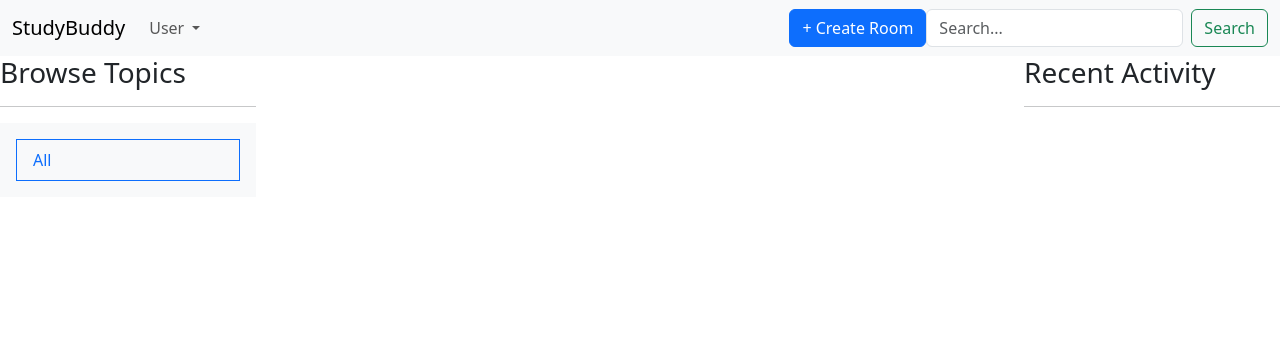
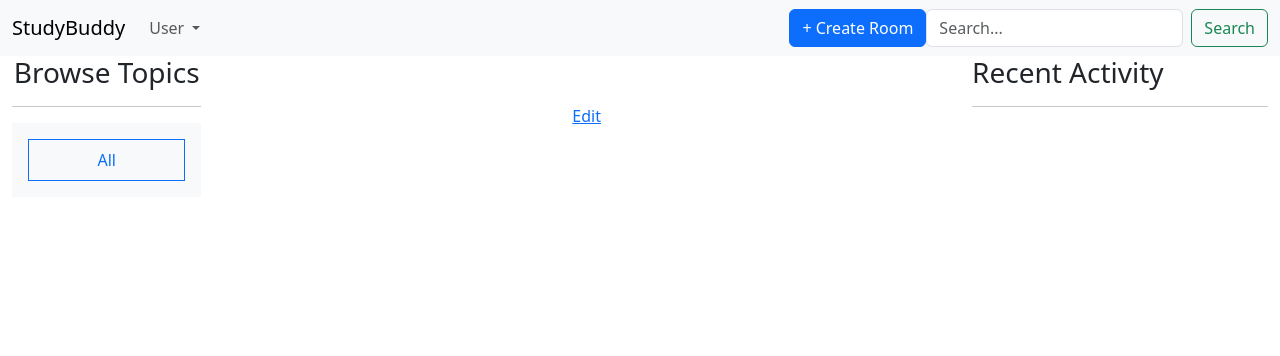
Before and after one commit to piyakker/StudyBuddy, a Django app: template base/templates/base/profile.html in a window 1280 px wide. Shown: the top 356 px of the page. Run offline with Django 3.2, Linux system fonts and the light colour scheme; the template is opened without the code that fills it, so the values that code supplies are empty.

Commit message:
modify profile page

```diff
--- a/base/templates/base/profile.html
+++ b/base/templates/base/profile.html
@@ -1,26 +1,22 @@
 {% extends 'main.html' %}
 
 {% block content %}
-<style>
-  .profile-container {
-    display: grid;
-    grid-template-columns: 1fr 3fr 1fr;
-  }
-</style>
 
-
-<div class="profile-container">
-  <div>
+<div class="container-fluid">
+  <div class="row row-cols-4">
+    <div class="col-2 text-center">
       {% include 'base/topics_component.html' %}
     </div>
-
-  <div>
+    <div class="col-7">
+      <div class="text-center my-5">
         <h1>{{user.username}}</h1>
+        <a href="">Edit</a>
+      </div>
       {% include 'base/feed_component.html' %}
     </div>
-
-  <div>
+    <div class="col-3">
       {% include 'base/activity_component.html' %}
     </div>
   </div>
+</div>
 {% endblock %}
--- a/base/views.py
+++ b/base/views.py
@@ -96,12 +96,13 @@ def createRoom(request):
     if request.method == 'POST':
         topic_name = request.POST.get('topic')
         topic, created = Topic.objects.get_or_create(name=topic_name)
-        Room.objects.create(
+        room = Room.objects.create(
             host=request.user,
             topic=topic,
             name=request.POST.get('name'),
             description=request.POST.get('description')
         )
+        room.participants.add(request.user)
         return redirect('home')
     context = {'form': form, 'topics': topics}
     return render(request, 'base/room_form.html', context)
```
Lines whose indentation alone changed are shown as unchanged.
